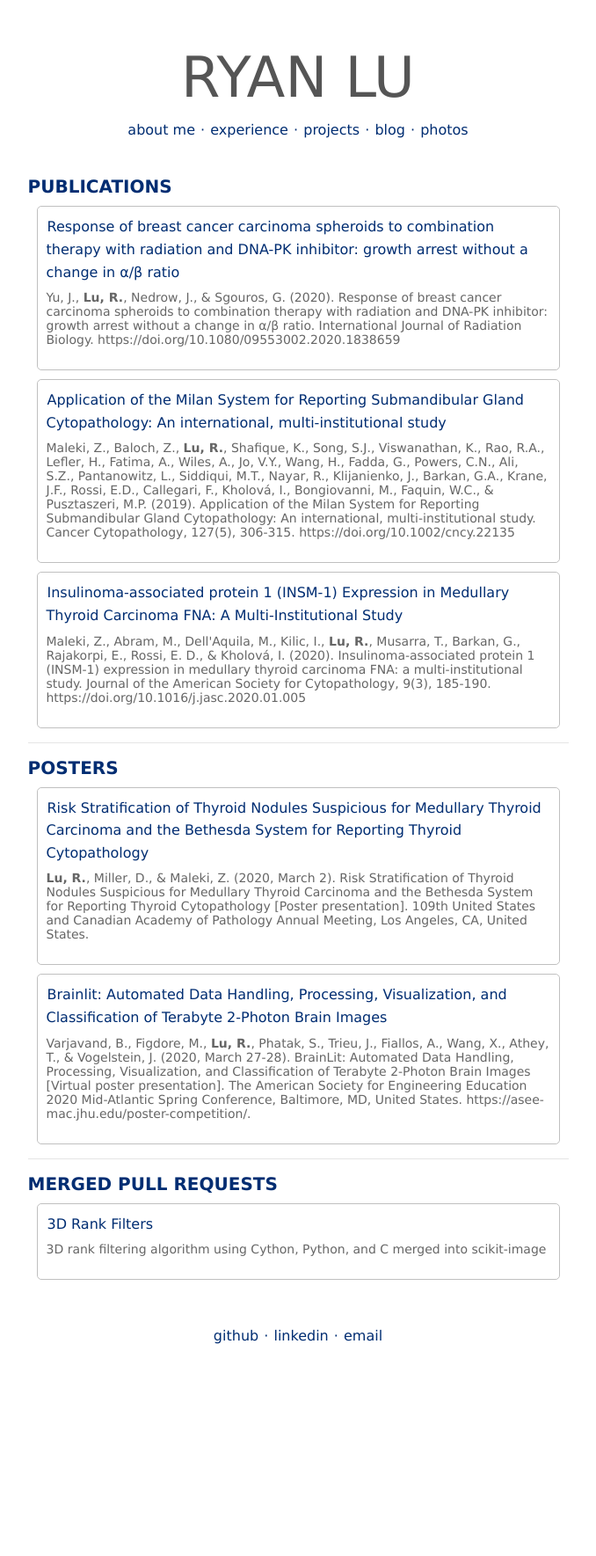
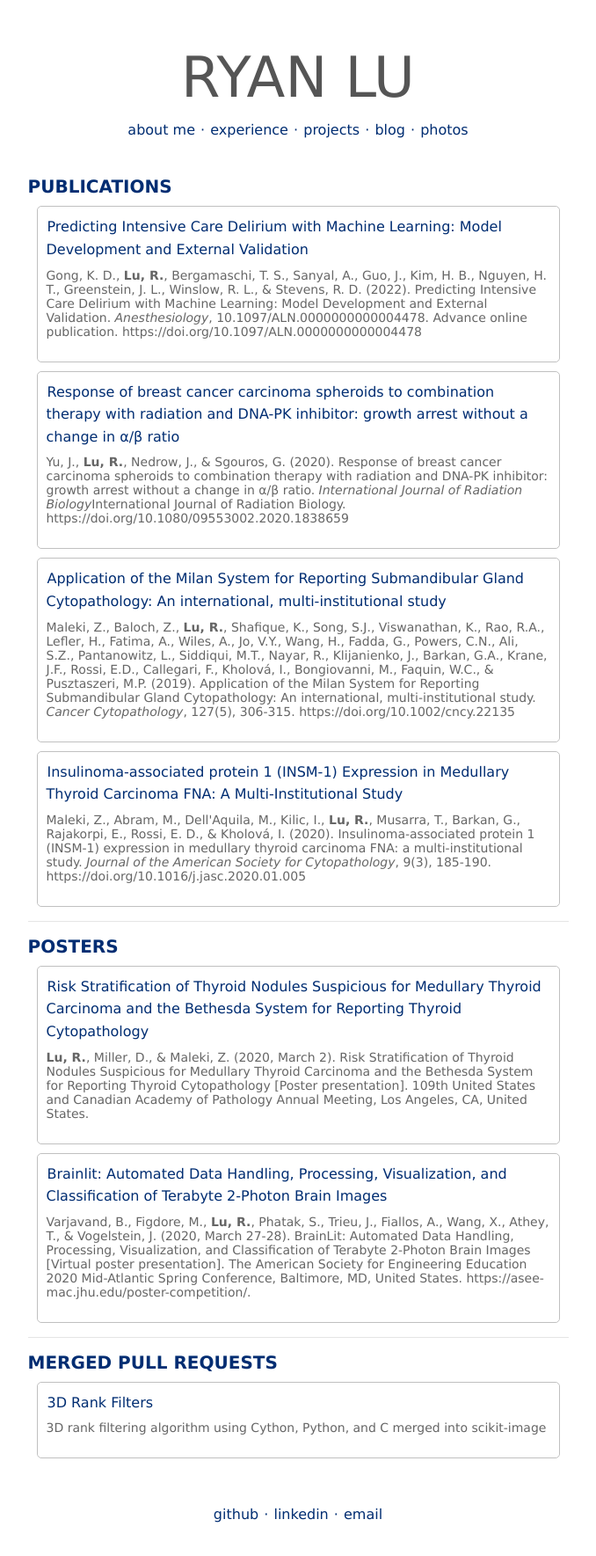
Before and after one commit to ryanlu41/ryanlu41.github.io, a Jekyll site: the page built from projects/index.html, in a window 1280 px wide. Shown: the whole page at 88% size, without its empty margins (301-979 px from the left). Built offline with Jekyll 4.4.1, drawn with Linux system fonts in a browser that asks for light colours; before the commit the page ends 1566 px from its top, so only the background shows below that.

Commit message:
new paper

```diff
--- a/projects/index.html
+++ b/projects/index.html
@@ -14,16 +14,20 @@ title: Ryan Lu - Projects
 	<div class='col-sm-6 offset-sm-3 content-pad'>
 		<h3>PUBLICATIONS</h3>
 		<div class="project-item">
+			<h4><a href="https://pubs.asahq.org/anesthesiology/article/doi/10.1097/ALN.0000000000004478/137442/Predicting-Intensive-Care-Delirium-with-Machine">Predicting Intensive Care Delirium with Machine Learning: Model Development and External Validation</a></h4>
+			<p>Gong, K. D., <b>Lu, R.</b>, Bergamaschi, T. S., Sanyal, A., Guo, J., Kim, H. B., Nguyen, H. T., Greenstein, J. L., Winslow, R. L., & Stevens, R. D. (2022). Predicting Intensive Care Delirium with Machine Learning: Model Development and External Validation. <em>Anesthesiology</em>, 10.1097/ALN.0000000000004478. Advance online publication. https://doi.org/10.1097/ALN.0000000000004478</p>
+		</div>
+		<div class="project-item">
 			<h4><a href="https://www.tandfonline.com/doi/full/10.1080/09553002.2020.1838659">Response of breast cancer carcinoma spheroids to combination therapy with radiation and DNA-PK inhibitor: growth arrest without a change in α/β ratio</a></h4>
-			<p>Yu, J., <b>Lu, R.</b>, Nedrow, J., & Sgouros, G. (2020). Response of breast cancer carcinoma spheroids to combination therapy with radiation and DNA-PK inhibitor: growth arrest without a change in α/β ratio. International Journal of Radiation Biology. https://doi.org/10.1080/09553002.2020.1838659</p>
+			<p>Yu, J., <b>Lu, R.</b>, Nedrow, J., & Sgouros, G. (2020). Response of breast cancer carcinoma spheroids to combination therapy with radiation and DNA-PK inhibitor: growth arrest without a change in α/β ratio. <em>International Journal of Radiation Biology</em>International Journal of Radiation Biology. https://doi.org/10.1080/09553002.2020.1838659</p>
 		</div>
 		<div class="project-item">
 			<h4><a href="https://onlinelibrary.wiley.com/doi/abs/10.1002/cncy.22135">Application of the Milan System for Reporting Submandibular Gland Cytopathology: An international, multi‐institutional study</a></h4>
-			<p>Maleki, Z., Baloch, Z., <b>Lu, R.</b>, Shafique, K., Song, S.J., Viswanathan, K., Rao, R.A., Lefler, H., Fatima, A., Wiles, A., Jo, V.Y., Wang, H., Fadda, G., Powers, C.N., Ali, S.Z., Pantanowitz, L., Siddiqui, M.T., Nayar, R., Klijanienko, J., Barkan, G.A., Krane, J.F., Rossi, E.D., Callegari, F., Kholová, I., Bongiovanni, M., Faquin, W.C., & Pusztaszeri, M.P. (2019). Application of the Milan System for Reporting Submandibular Gland Cytopathology: An international, multi-institutional study. Cancer Cytopathology, 127(5), 306-315. https://doi.org/10.1002/cncy.22135 </p>
+			<p>Maleki, Z., Baloch, Z., <b>Lu, R.</b>, Shafique, K., Song, S.J., Viswanathan, K., Rao, R.A., Lefler, H., Fatima, A., Wiles, A., Jo, V.Y., Wang, H., Fadda, G., Powers, C.N., Ali, S.Z., Pantanowitz, L., Siddiqui, M.T., Nayar, R., Klijanienko, J., Barkan, G.A., Krane, J.F., Rossi, E.D., Callegari, F., Kholová, I., Bongiovanni, M., Faquin, W.C., & Pusztaszeri, M.P. (2019). Application of the Milan System for Reporting Submandibular Gland Cytopathology: An international, multi-institutional study. <em>Cancer Cytopathology</em>, 127(5), 306-315. https://doi.org/10.1002/cncy.22135 </p>
 		</div>
 		<div class="project-item">
 			<h4><a href="https://www.sciencedirect.com/science/article/pii/S2213294520300326">Insulinoma-associated protein 1 (INSM-1) Expression in Medullary Thyroid Carcinoma FNA: A Multi-Institutional Study</a></h4>
-			<p>Maleki, Z., Abram, M., Dell'Aquila, M., Kilic, I., <b>Lu, R.</b>, Musarra, T., Barkan, G., Rajakorpi, E., Rossi, E. D., & Kholová, I. (2020). Insulinoma-associated protein 1 (INSM-1) expression in medullary thyroid carcinoma FNA: a multi-institutional study. Journal of the American Society for Cytopathology, 9(3), 185-190. https://doi.org/10.1016/j.jasc.2020.01.005</p>
+			<p>Maleki, Z., Abram, M., Dell'Aquila, M., Kilic, I., <b>Lu, R.</b>, Musarra, T., Barkan, G., Rajakorpi, E., Rossi, E. D., & Kholová, I. (2020). Insulinoma-associated protein 1 (INSM-1) expression in medullary thyroid carcinoma FNA: a multi-institutional study. <em>Journal of the American Society for Cytopathology</em>, 9(3), 185-190. https://doi.org/10.1016/j.jasc.2020.01.005</p>
 		</div>
 		<hr>
 
```
